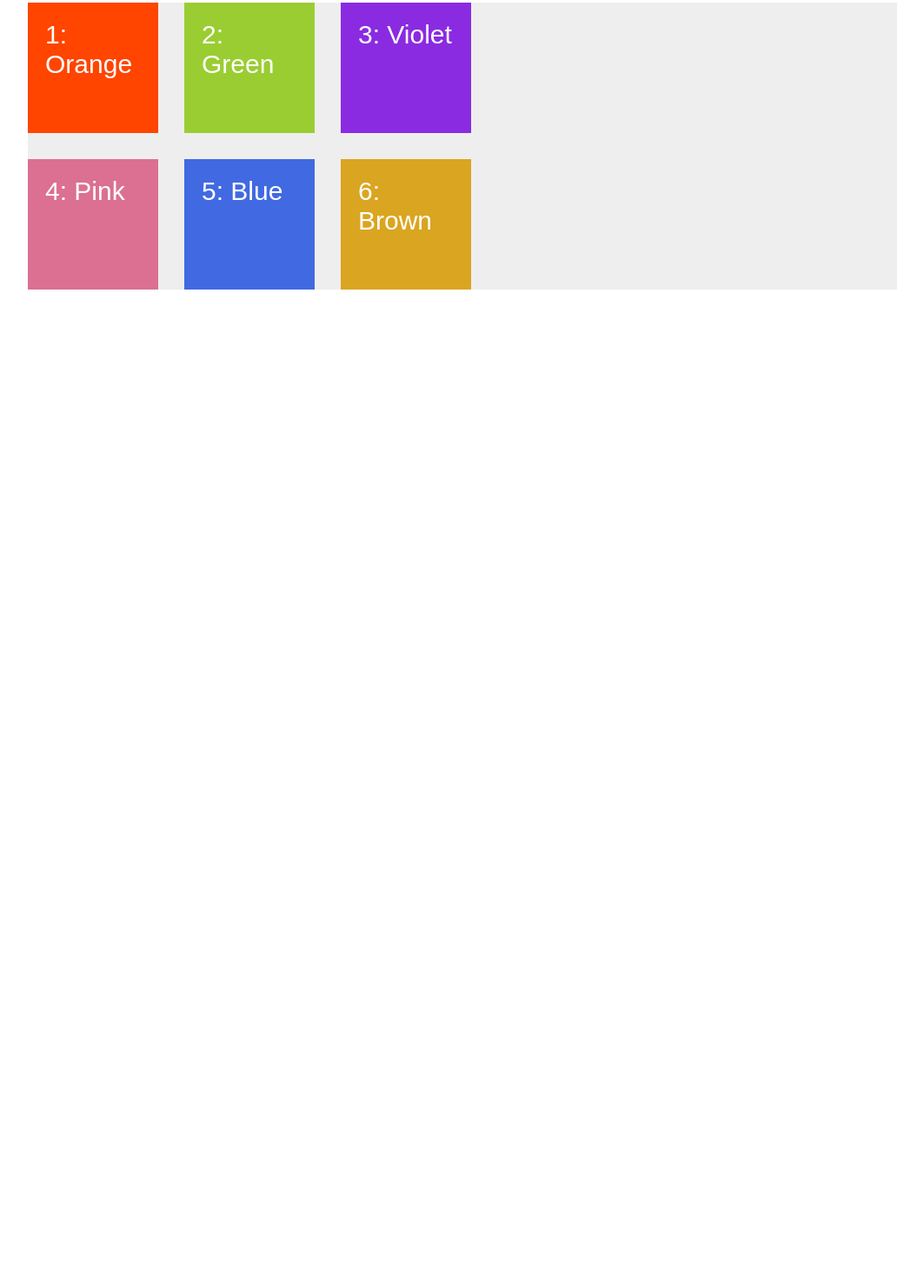
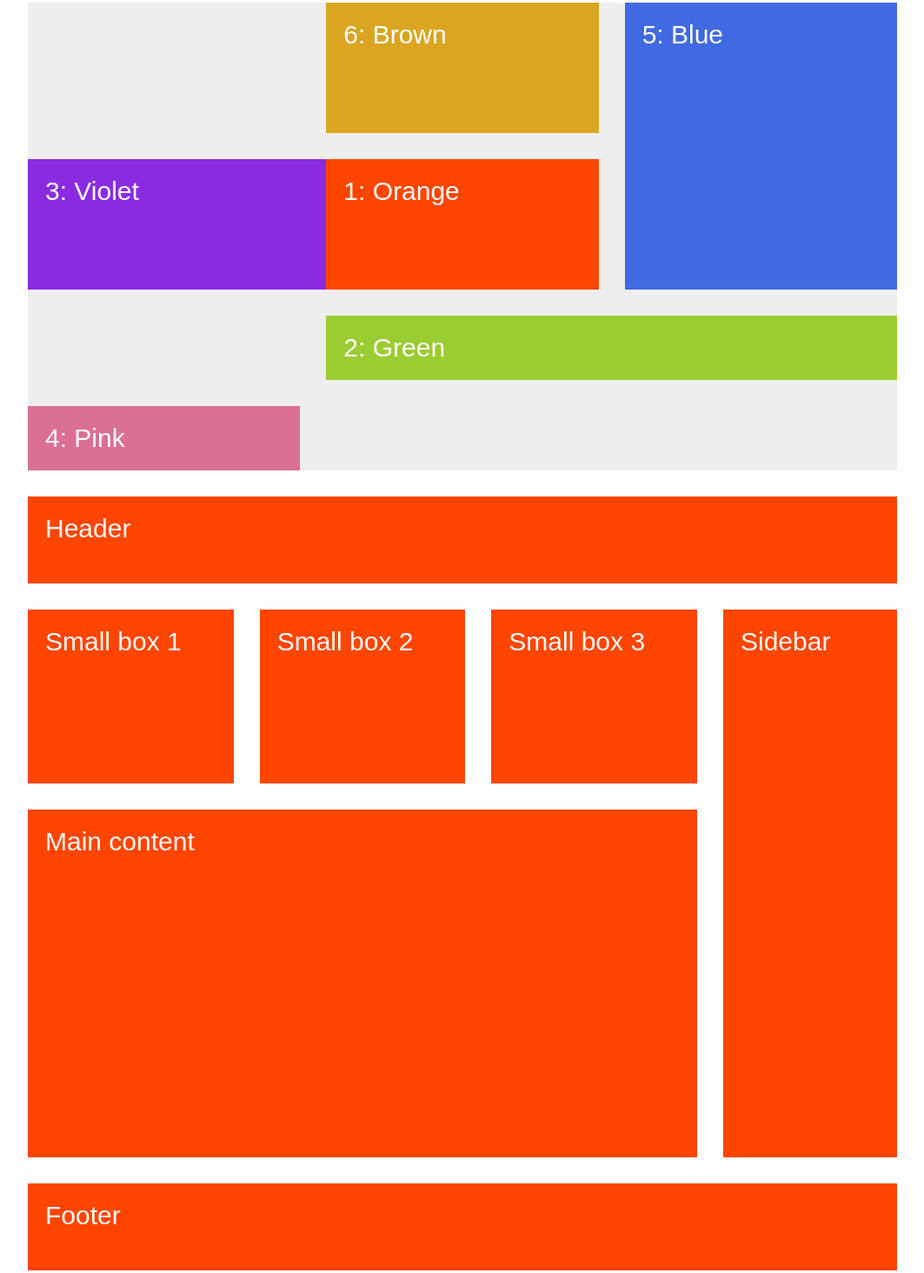
Before and after one commit to candaceyw/CSS-Grid, a plain HTML site: page index.html in a window 1280 px wide. Shown: the part 27-1491 px from the top of the page at 87% size, without its empty margins (108-1171 px from the left). Before the commit the page ends 800 px from the top, so only its background shows below. Drawn offline with Linux system fonts and the light colour scheme.

Commit message:
grid challenge complete

```diff
--- a/css/index.scss
+++ b/css/index.scss
@@ -4,9 +4,9 @@
 	margin: 30px auto;
 
 	display: grid;
-	grid-template-rows: 150px 150px;
-	grid-template-columns: 150px 150px 150px;
-
+	grid-template-rows: repeat(2, 150px);
+	// grid-template-columns: repeat(2, 150px) 1fr;
+	grid-template-columns: repeat(3, 1fr);
 	// grid-row-gap: 30px;
 	// grid-column-gap: 30px;
 
@@ -21,20 +21,70 @@
 
 	&--1 {
 		background-color: orangered;
+		// grid-row-start: 2;
+		// grid-row-end: 3;
+		// grid-column-start: 2;
+		// grid-column-end: 3;
+		grid-row: 2 / 3;
+		grid-column: 2 / 3;
+		z-index: 10;
 	}
 	&--2 {
 		background-color: yellowgreen;
+		// grid-column: 2 / span 2;
+		grid-column: 2 / -1;
 	}
 	&--3 {
 		background-color: blueviolet;
+		grid-column: 1 / 3;
+		grid-row: 2 / 3;
 	}
 	&--4 {
 		background-color: palevioletred;
 	}
 	&--5 {
 		background-color: royalblue;
+		// grid-row: 1 / 2;
+		// grid-column: 3 / 4;
+		grid-area: 1 / 3 / 3 / 4;
 	}
 	&--6 {
 		background-color: goldenrod;
+		grid-row: 1 / 2;
+		grid-column: 2 / 3;
 	}
 }
+
+.challenge {
+	width: 1000px;
+	margin: 30px auto;
+
+	display: grid;
+	grid-template-rows: 100px 200px 400px 100px;
+	grid-template-columns: repeat(3, 1fr) 200px;
+	grid-gap: 30px;
+
+	& > * {
+		background-color: orangered;
+		padding: 20px;
+		color: white;
+		font-size: 30px;
+		font-family: sans-serif;
+	}
+}
+
+.header {
+	grid-column: 1 / -1;
+}
+
+.sidebar {
+	grid-column: 4 / 5;
+	grid-row: 2 / span 2;
+}
+.main-content {
+	grid-column: 1 / span 3;
+}
+
+.footer {
+	grid-column: 1 / -1;
+}
--- a/index.html
+++ b/index.html
@@ -23,6 +23,16 @@
 			<div class="item item--6">6: Brown</div>
 		</div>
 
+		<div class="challenge">
+			<div class="header">Header</div>
+			<div class="small-box-1">Small box 1</div>
+			<div class="small-box-2">Small box 2</div>
+			<div class="small-box-3">Small box 3</div>
+			<div class="main-content">Main content</div>
+			<div class="sidebar">Sidebar</div>
+			<div class="footer">Footer</div>
+		</div>
+
 		<script src="" async defer></script>
 	</body>
 </html>
```
Also changed, not shown: css/index.css, 1 other file.
